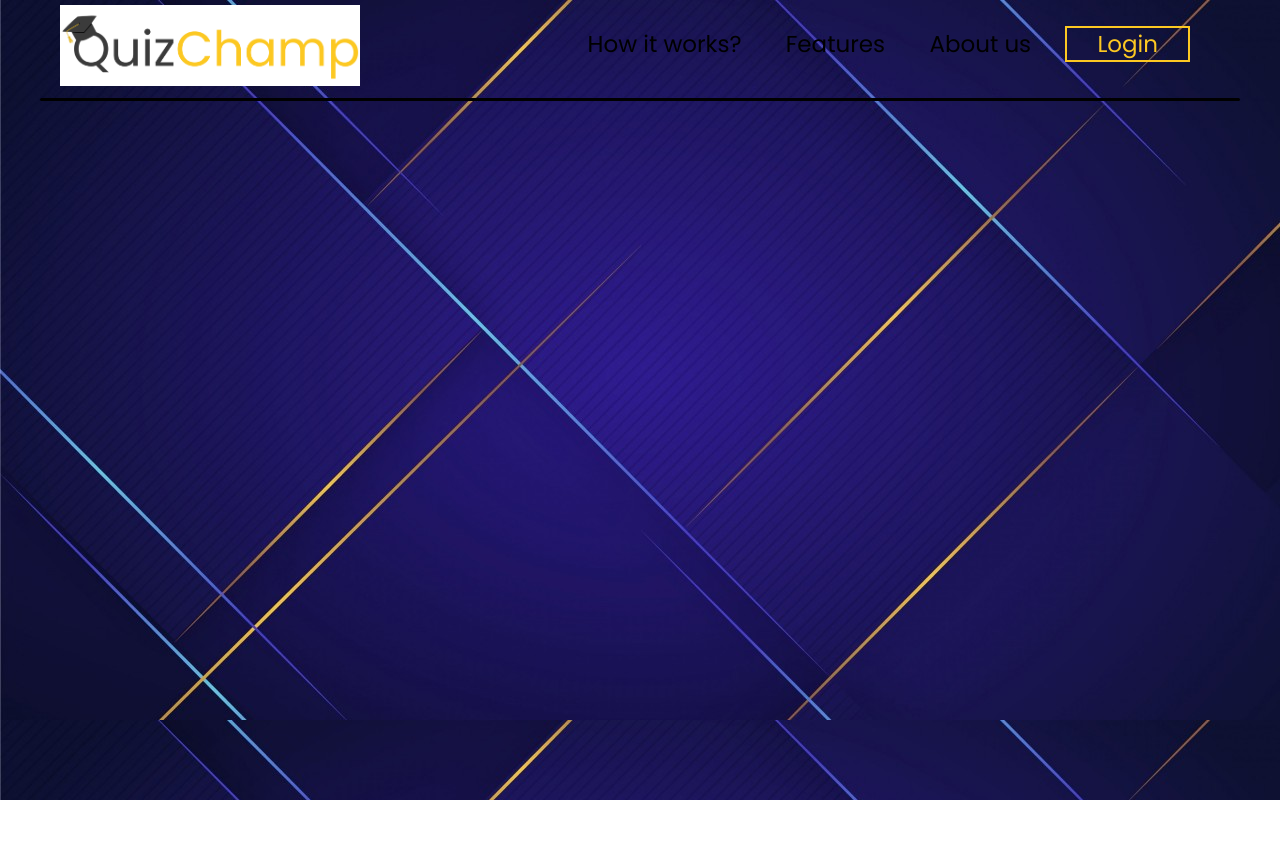
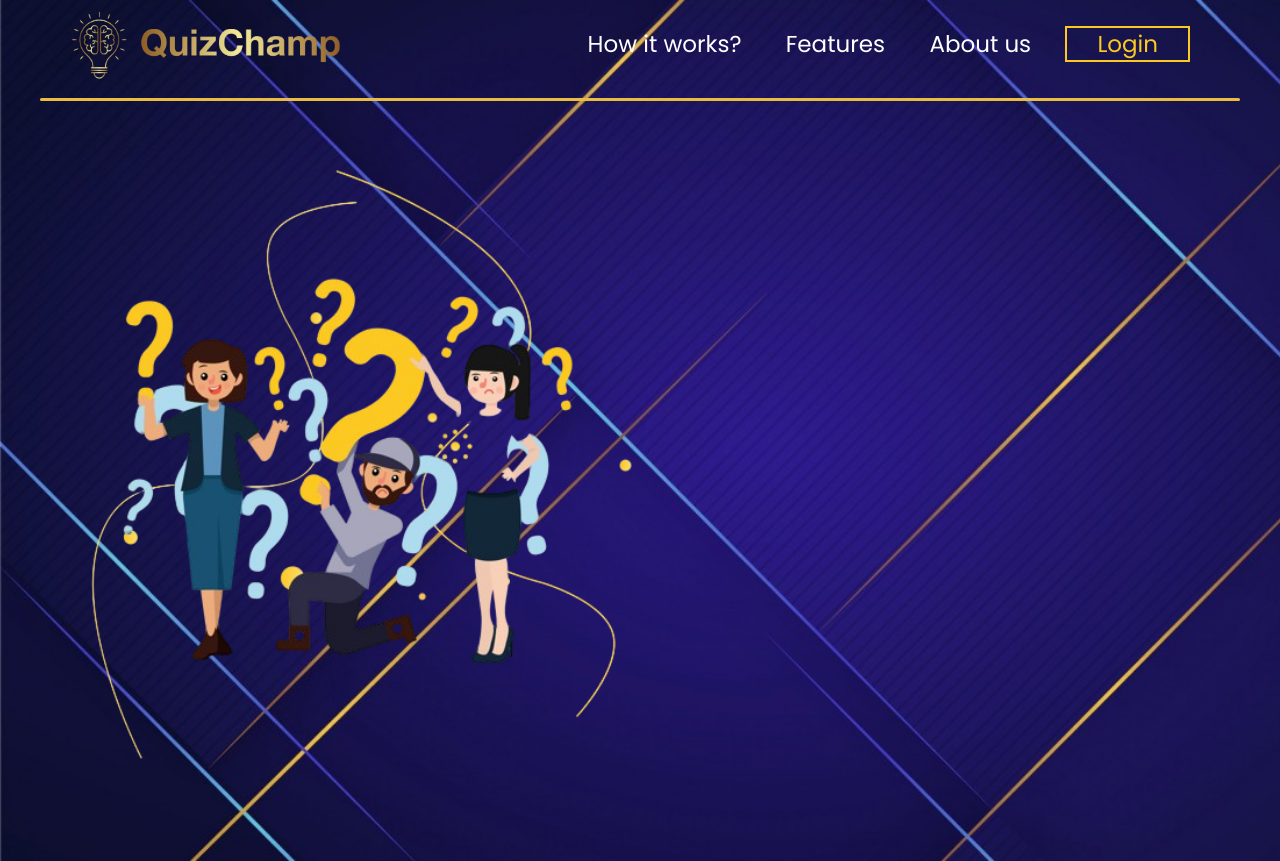
Before and after one commit to KetanDav/QuizChamp, a website: page index.html in a window 1280 px wide. Before the commit the page ends 800 px from the top, so only its background shows below. Drawn offline with nearby package versions, Linux system fonts and the light colour scheme.

Commit message:
New Logo And Background

```diff
--- a/index.html
+++ b/index.html
@@ -34,13 +34,13 @@
         }
 
         main {
-            background-color: rgba(101, 35, 35, 0);
+            background-color: rgba(255, 255, 255, 0);
             height: calc(94vh - var());
         }
 
         .saprator {
             height: 3px;
-            background-color: rgb(0, 0, 0);
+            background-color: #eabc42;
             margin: 10px 40px;
             border-radius: 40px;
         }
@@ -52,7 +52,7 @@
 
         .icon>a {
             text-decoration: none;
-            color: rgb(0, 0, 0);
+            color: rgb(255, 255, 255);
             font-size: 23px;
             padding: 0 20px;
         }
@@ -121,11 +121,10 @@
         .left {
             width: 50%;
             height: 700px;
-
         }
 
         .background {
-            background-image: url('background1.png');
+            background-image: url('background1updt.png');
             background-repeat: no-repeat;
             background-size: contain;
             width: 100%;
@@ -158,7 +157,7 @@
 <body>
     <nav>
         <div class="logoholder">
-            <img src="logo.png" alt="" class="logo">
+            <img src="logo1k.png" alt="" class="logo">
         </div>
         <div class="icon">
             <a href="#">How it works?</a>
@@ -171,6 +170,7 @@
 
     </div>
     <main>
+
         <!-- <div class="right">
             <h1 class="tagline">Learn <br> New Concept <br> From Each Question</h1>
             <p class="subtagline">
@@ -184,12 +184,12 @@
                     Know more
                 </div>
             </div>
-        </div>
+        </div> -->
         <div class="left">
             <div class="background">
 
             </div>
-        </div> -->
+        </div>
         <div class="auth">
             <iframe src="login.html" frameborder="0" id="logpopup"></iframe>
         </div>
```
